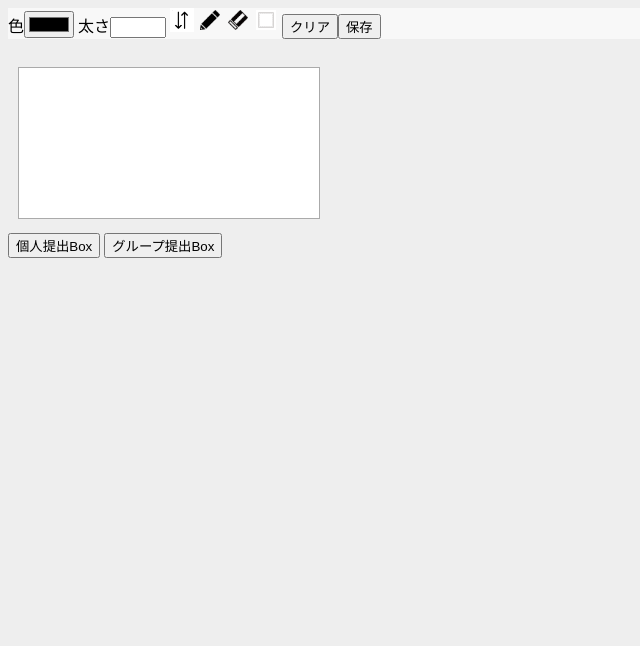
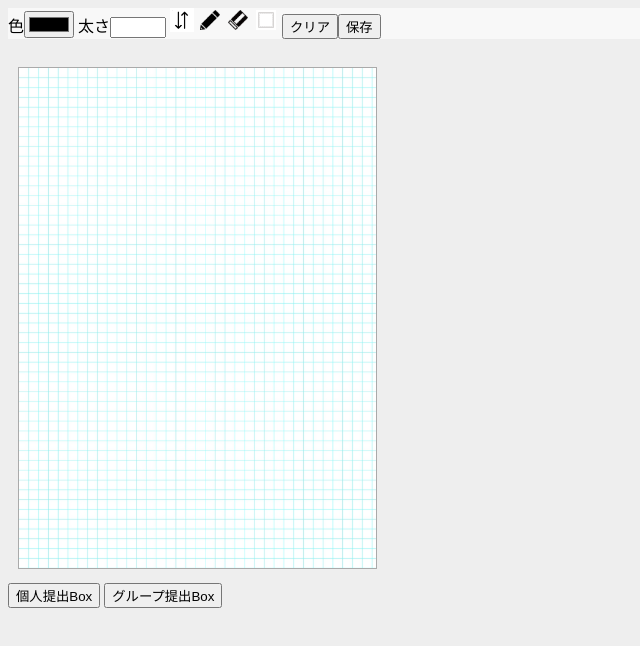
Before and after one commit to ktr003/studentApp.io, a plain HTML site: page index.html in a window 1280 px wide. Shown: the whole page, without its empty margins (0-640 px from the left). Drawn offline with Linux system fonts and the light colour scheme.

Commit message:
Update index.html

```diff
--- a/index.html
+++ b/index.html
@@ -43,7 +43,7 @@
     <canvas id="Canvas[4]"></canvas>
 
 
-    <script src="0107student.js"></script>
+    <script src="index.js"></script>
     <script src='https://www.gstatic.com/firebasejs/7.5.0/firebase-app.js'></script>
     <script src='https://www.gstatic.com/firebasejs/7.5.0/firebase-storage.js'></script>
     <script>
```
